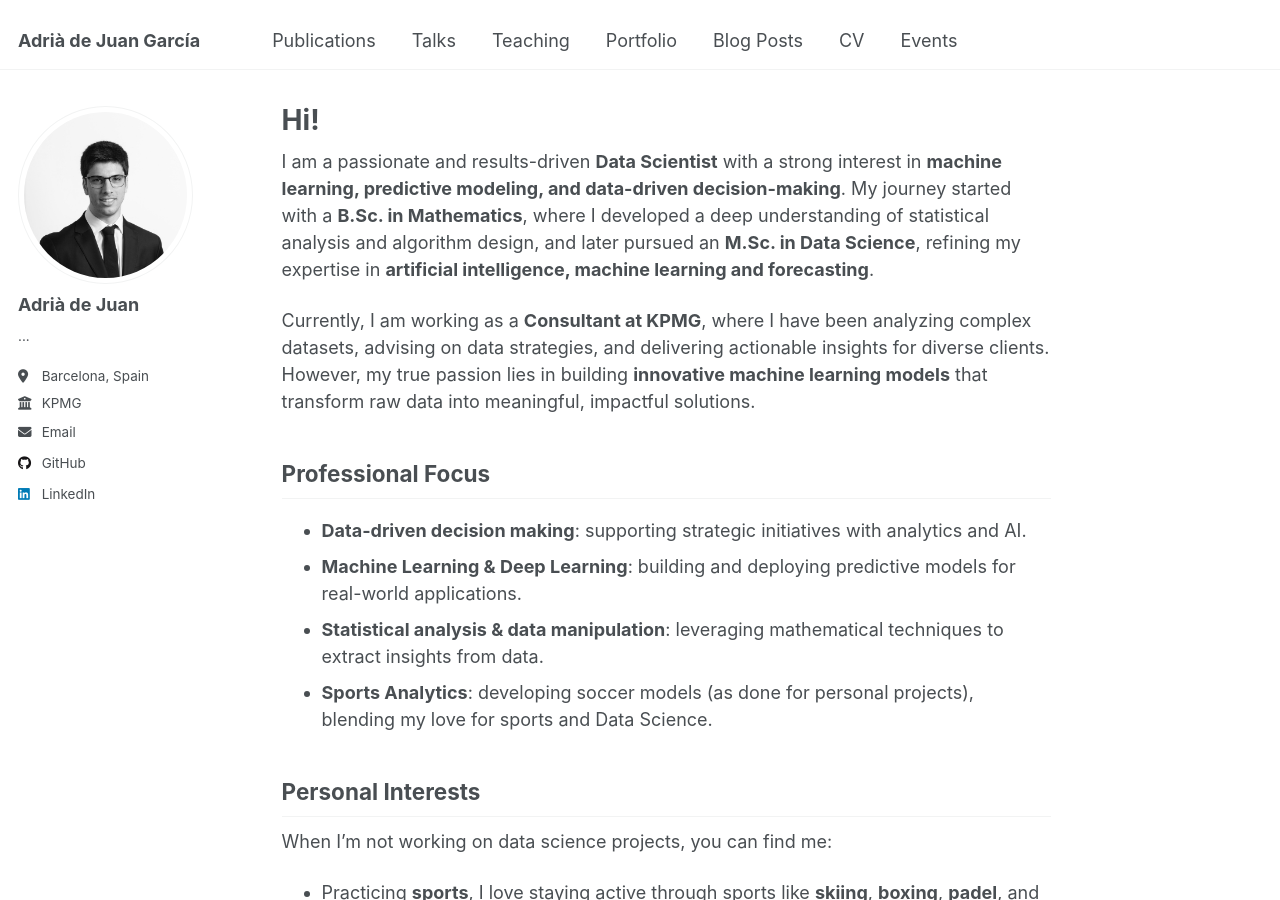
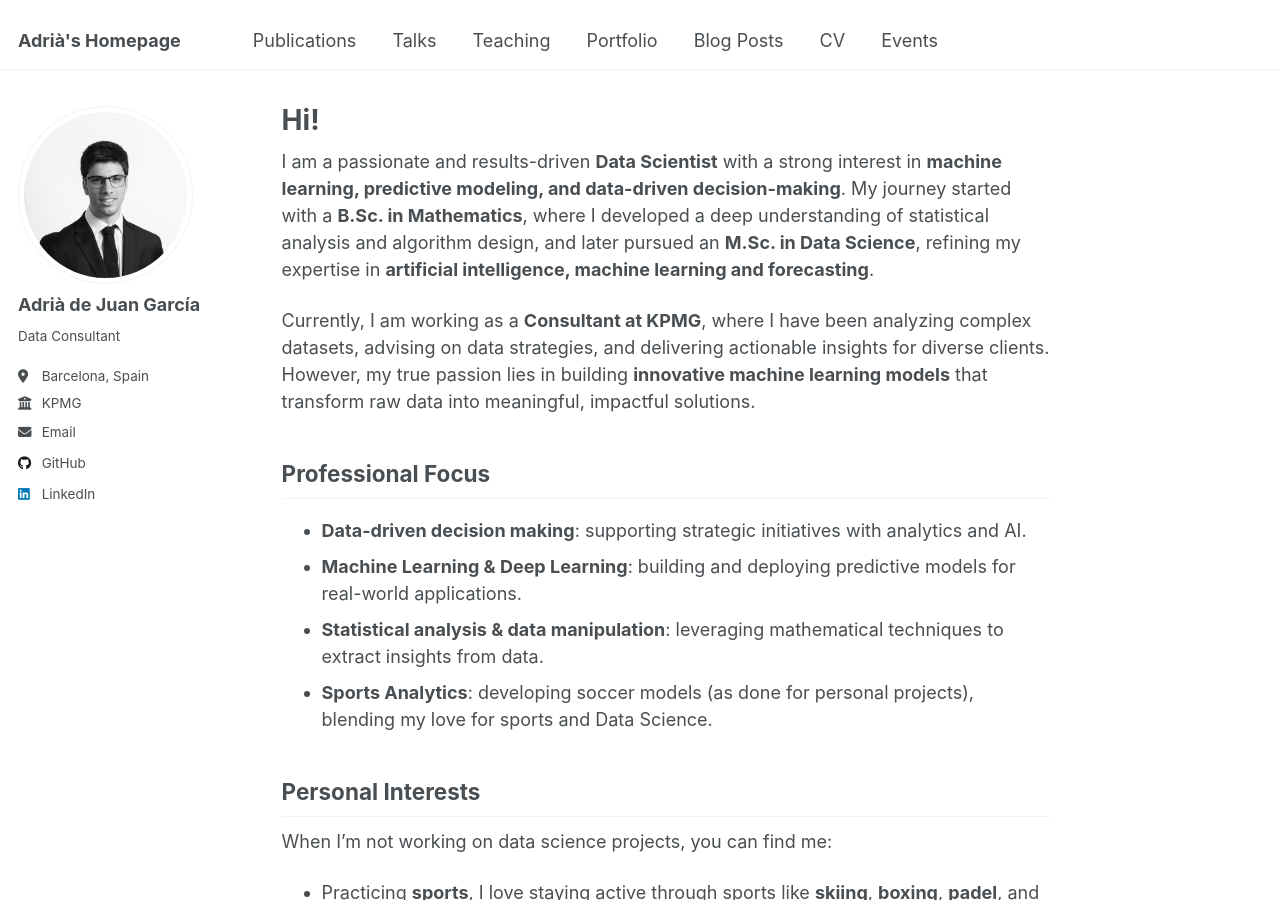
Before and after one commit to adriadejuan/adriadejuan.github.io, a Jekyll site: the page built from _pages/about.md, in a window 1280 px wide and 900 px high. Built offline with Jekyll 4.4.1, drawn with Linux system fonts in a browser that asks for light colours.

Commit message:
- updated _config.yml

```diff
--- a/_config.yml
+++ b/_config.yml
@@ -9,7 +9,7 @@
 # Basic Site Settings
 locale                   : "en-US"
 site_theme               : "default"
-title                    : "Adrià de Juan García"
+title                    : "Adrià's Homepage"
 title_separator          : "-"
 name                     : &name "Adrià de Juan García" # disclaimer name
 description              : &description "personal description"
@@ -23,9 +23,9 @@ repository               : "adriadejuan/adriadejuan.github.io"
 author:
   # Biographic information
   avatar           : "profile.jpg"
-  name             : "Adrià de Juan"
+  name             : "Adrià de Juan García"
   pronouns         : # example: "she/her"
-  bio              : "..."
+  bio              : "Data Consultant"
   location         : "Barcelona, Spain"
   employer         : "KPMG"
   uri              : # URL
```
